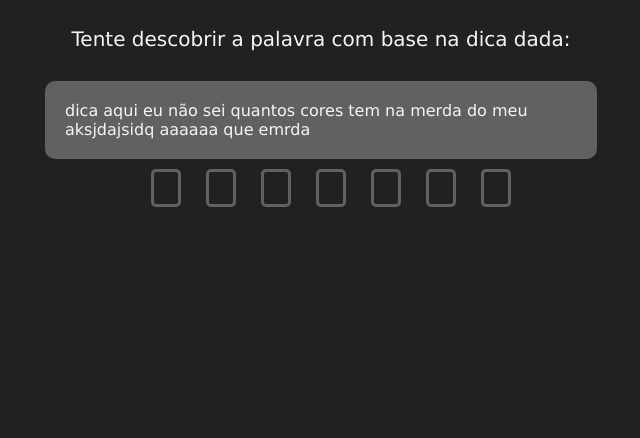
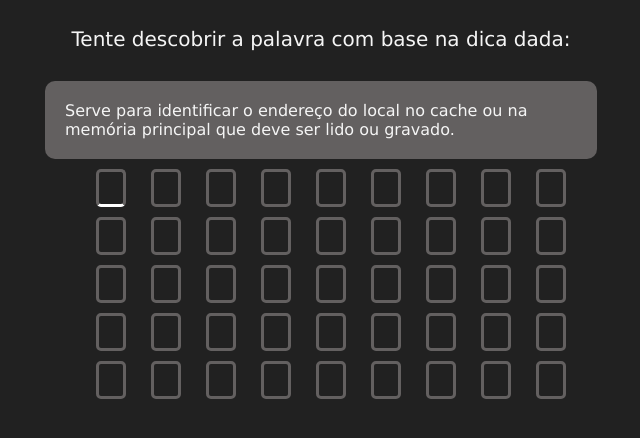
Before and after one commit to GabrielDuarte14/ArqCo, a plain HTML site: page index.html in a window 1280 px wide. Shown: the part 48-486 px from the top of the page, without its empty margins (319-959 px from the left). Drawn offline with Linux system fonts and the light colour scheme.

Commit message:
pergunta aleatoria

```diff
--- a/index.html
+++ b/index.html
@@ -14,27 +14,11 @@
       <div class="subHeader">
           Tente descobrir a palavra com base na dica dada:
       </div>
-      <div class="dica">
-        dica aqui eu não sei quantos cores tem na merda do meu aksjdajsidq aaaaaa que emrda
+      <div id="dica" class="dica">
+
       </div>
-      <div class="tentativas">
-        <div id="tentativa1" class="tentativax">
-            <input type="text" class="naosei"
-            maxlength="1"  id="letra1">
+      <div id="tentativas" class="tentativas">
 
-            <input type="text" class="naosei" maxlength="1"  id="letra2">
-
-            <input type="text" class="naosei"  maxlength="1"  id="letra3">
-
-            <input type="text" class="naosei" maxlength="1"  id="letra4">
-
-            <input type="text" class="naosei" maxlength="1"  id="letra5">
-
-            <input type="text" class="naosei"  maxlength="1"  id="letra6">
-
-            <input type="text" class="naosei"  maxlength="1"  id="letra7">
-
-        </div>
 
       </div>
     </div>
--- a/script.js
+++ b/script.js
@@ -1,5 +1,4 @@
-const perguntaResposta = [
-    {
+const perguntaResposta = [{
         "id": "1",
         "pergunta": "É a unidade central de processamento do Computador, ou seja, todo o tipo de processamento que seja demandado do computador, será executado lá.",
         "resposta": "CPU"
@@ -12,7 +11,7 @@ const perguntaResposta = [
     {
         "id": "3",
         "pergunta": "São memórias que armazenam BITS. Eles estão no topo da pirâmide de memória, sendo a mais rápida entre elas, já que se encontra mais perto da CPU.",
-        "resposta": "registradores"
+        "resposta": "REGISTRADORES"
     },
     {
         "id": "4",
@@ -47,17 +46,17 @@ const perguntaResposta = [
     {
         "id": "10",
         "pergunta": 'É o nome de uma linha de controle em eletrônica digital usada para selecionar um (ou um conjunto) de circuitos integrados (comumente chamados de "chips") entre vários conectados ao mesmo barramento de computador, geralmente utilizando a lógica de três estados.',
-        "resposta": " CS"
+        "resposta": "CS"
     },
     {
         "id": "11",
         "pergunta": "Serve para identificar o endereço do local no cache ou na memória principal que deve ser lido ou gravado.",
-        "resposta": "Adress Bus"
+        "resposta": "ADRESSBUS"
     },
     {
         "id": "12",
         "pergunta": "Um barramento de dados é um sistema dentro de um computador ou dispositivo, consistindo em um conector ou conjunto de fios, que fornece transporte de dados. Diferentes tipos de barramentos de dados evoluíram junto com computadores pessoais e outras peças de hardware. ",
-        "resposta": "Data Bus"
+        "resposta": "DATABUS"
     },
     {
         "id": "13",
@@ -72,43 +71,76 @@ const perguntaResposta = [
     {
         "id": "15",
         "pergunta": "Processador com quatro núcleos",
-        "resposta": "QUAD CORE"
+        "resposta": "QUADCORE"
     },
     {
         "id": "16",
         "pergunta": "Processador com dois núcleos",
-        "resposta": "DUAL CORE"
+        "resposta": "DUALCORE"
     }
 ]
 
+function perguntaAleatoria() {
+    var id = Math.floor(Math.random() * perguntaResposta.length);
+    var pergunta = perguntaResposta[id].pergunta;
+    var resposta = perguntaResposta[id].resposta;
+    document.getElementById('dica').innerHTML = pergunta;
+    var pAndR = [pergunta, resposta];
+    return pAndR;
+}
+
+function inputRender(n){
+    for (var i = 1; i <= 5; i++) {
+        document.getElementById('tentativas').innerHTML += ` <div id="tentativa${i}" class="tentativax"> `
+        for (var a = 1; a <= n; a++) {
+            if (i == 1) {
+                document.getElementById(`tentativa${i}`).innerHTML += ` <input type="text" class="naosei"
+            maxlength="1"  id="letra${a}">`
+            } else {
+                document.getElementById(`tentativa${i}`).innerHTML += ` <input type="text" class="naosei"
+            maxlength="1"  id="letra${a}" readonly>`
+            }
+        }
+
+        document.getElementById('tentativas').innerHTML += '</div>'
+    }
+}
+var perguntaResp = '';
+var tentativa = 1;
+var palavraInserida = '';
+
 function getInputs() {
+
+
+    perguntaResp = perguntaAleatoria()
+    console.log(perguntaResp[0]);
+    var pergunta = perguntaResp[1].replace(' ', '');
+    inputRender(pergunta.length)
     var inputs = document.getElementsByTagName('input');
+
+
+
     inputs[0].focus()
     for (let i = 0; i < inputs.length; i++) {
-        inputs[i].onkeydown = function (evento) {
+        inputs[i].onkeyup = function (evento) {
             if (evento.key == "Backspace") {
 
-                    inputs[i - 1].focus();
+                inputs[i - 1].focus();
 
-                }
+            } else if ((i + 1) < inputs.length && this.value.length >= 1) {
+
+                inputs[i + 1].focus();
+
+            }
 
 
         }
 
-          inputs[i].oninput = function (evento) {
-            if (evento.key == "Backspace") {
 
-                    inputs[i - 1].focus();
-                    console.log(i)
-                }
-            else{
-                inputs[i + 1].focus()
-            }
-
-        }
 
     }
 }
+
 function palavraValida() {
     //request de dados web usando fetch
     const url = 'https://significado.herokuapp.com/v2/gay';
@@ -126,28 +158,7 @@ function palavraValida() {
             return false;
         });
 }
-var p1 = new Promise(function (resolve, reject) {
-    resolve("Success!");
-    // or
-    // reject ("Error!");
-});
 
-function maiuscula(e) {
-    var ss = e.target.selectionStart;
-    var se = e.target.selectionEnd;
-    e.target.value = e.target.value.toUpperCase();
-    e.target.selectionStart = ss;
-    e.target.selectionEnd = se;
-}
-
-function trocar(n) {
-    //trocar a input após inserir uma letra
-    if (n == 0) {
-
-    }
-    var id = "letra" + n;
-    console.log(id)
-    var input = document.getElementById(id);
-    input.focus();
+function checkAnswer(){
 
 }
--- a/style.css
+++ b/style.css
@@ -49,14 +49,18 @@ body {
     font-size: 16px;
 }
 .tentativas{
-    height: min-content;
-    width: 40%;
+    height: max-content;
+    min-width: 40%;
+    max-width: 60%;
     display: flex;
     flex-direction: column;
     margin-top: 10px;
     align-items: center;
+    justify-content: space-around;
 }
-
+.tentativax{
+    margin-bottom: 10px;
+}
 .tentativax input{
     width: 20px;
     height: 30px;
@@ -68,6 +72,7 @@ body {
     color: white;
     margin-left:20px ;
     text-transform: uppercase;
+
 }
 input:focus{
     box-shadow: 0 0 0 0;
@@ -75,4 +80,7 @@ input:focus{
     outline: 0;
     border: 3px solid #636060;
     border-radius: 5px;
+    color: transparent;
+    text-shadow: 0 0 0 white;
+    border-bottom: white solid 3px;
 }
```
